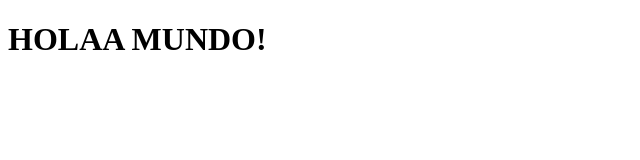
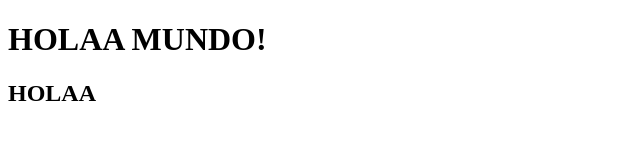
Before and after one commit to else42/avengers1, a plain HTML site: page index.html in a window 1280 px wide. Shown: the whole page, without its empty margins (0-640 px from the left). Drawn offline with Linux system fonts and the light colour scheme.

Commit message:
Retomando el trabajo que se quedo en el stasj

```diff
--- a/index.html
+++ b/index.html
@@ -9,6 +9,7 @@
 
 <body>
     <h1>HOLAA MUNDO!</h1>
+    <h2>HOLAA</h2>
 </body>
 
 </html>
```
Also changed, not shown: 1 other file.
